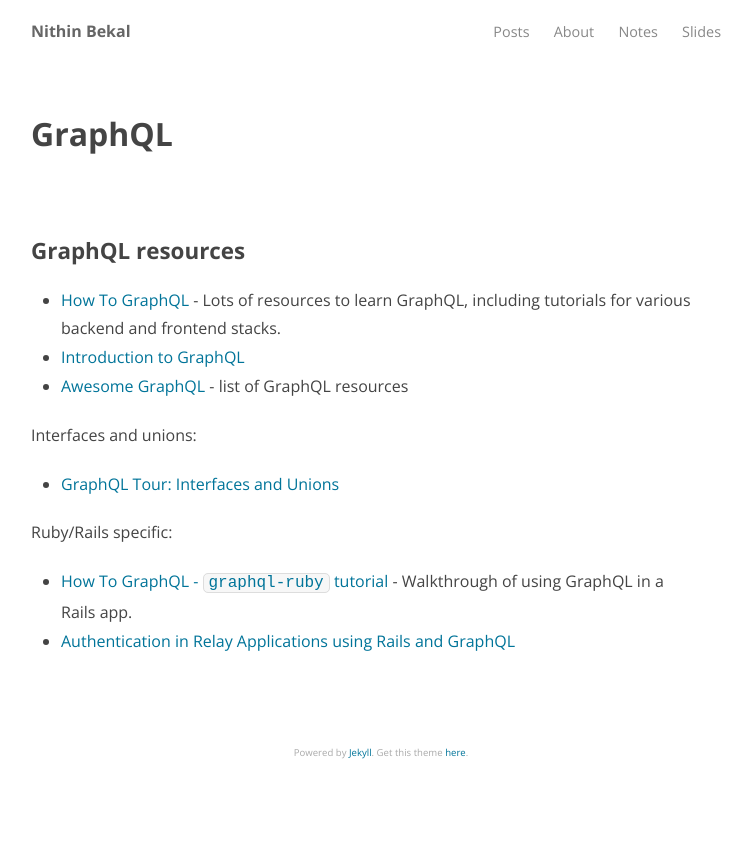
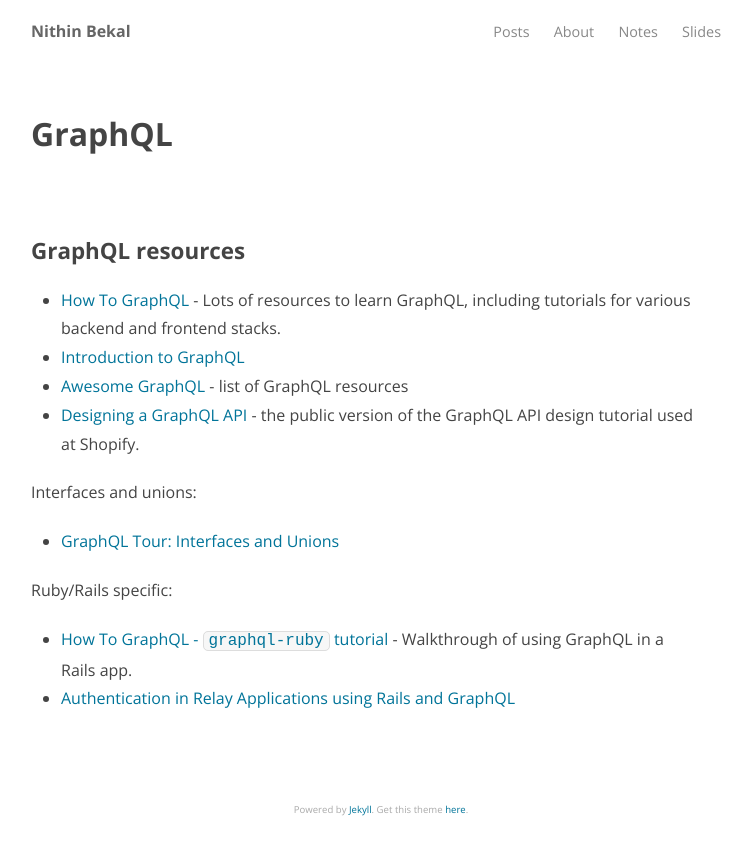
Before and after one commit to nithinbekal/nithinbekal.github.io, a Jekyll site: the page built from notes/graphql.md, in a window 1280 px wide. Shown: the top 855 px of the page, without its empty margins (259-1010 px from the left). Built offline with Jekyll 4.4.1, drawn with Linux system fonts in a browser that asks for light colours.

Commit message:
Graphql bookmark

```diff
--- a/notes/graphql.md
+++ b/notes/graphql.md
@@ -12,6 +12,8 @@ date:  2018-01-16  9:50:45
 - [Introduction to GraphQL](http://graphql.org/learn/)
 - [Awesome GraphQL](https://github.com/chentsulin/awesome-graphql) -
   list of GraphQL resources
+- [Designing a GraphQL API](https://gist.github.com/swalkinshaw/3a33e2d292b60e68fcebe12b62bbb3e2) -
+  the public version of the GraphQL API design tutorial used at Shopify.
 
 Interfaces and unions:
 
```
Also changed, not shown: notes/programming.md (+3 -2 lines).
